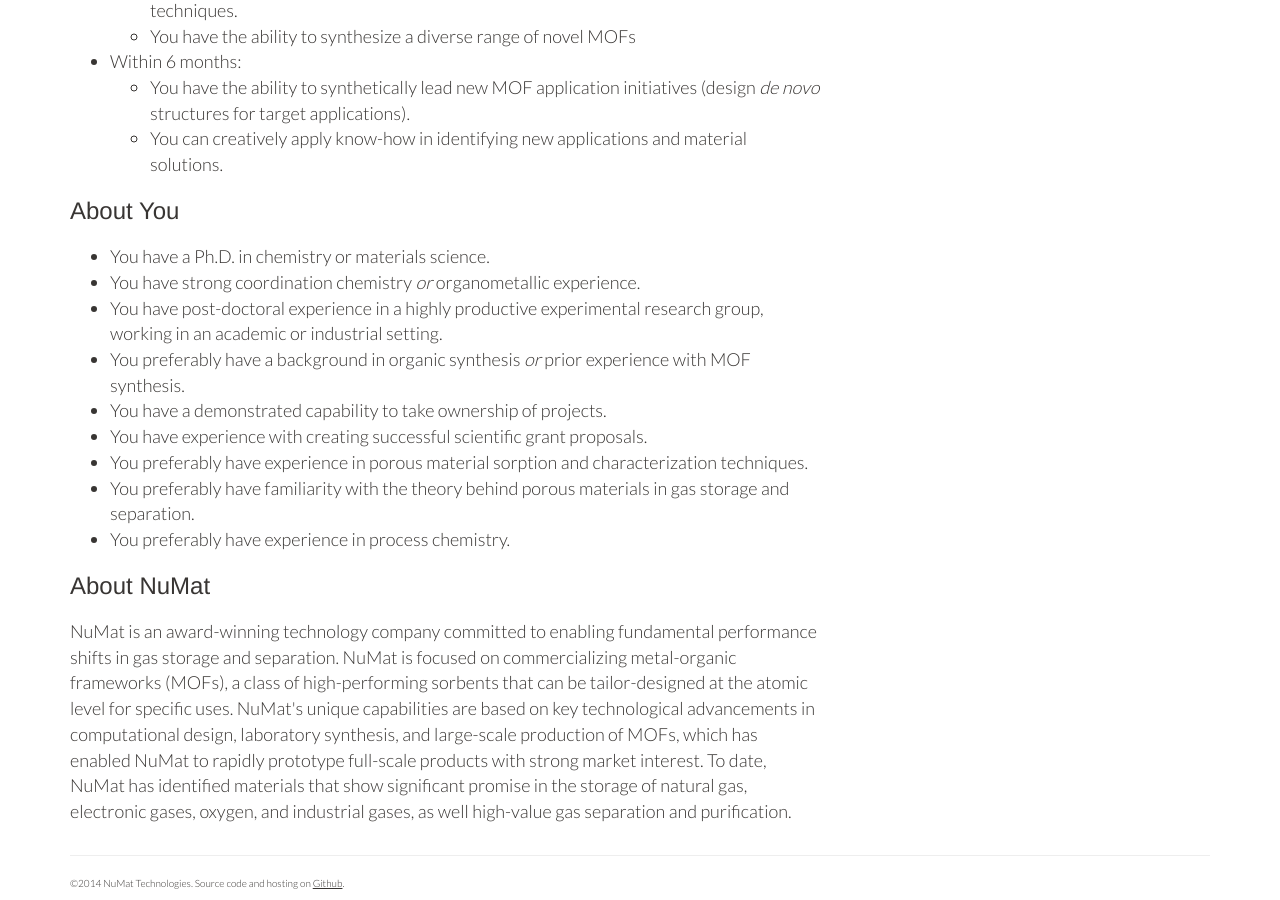
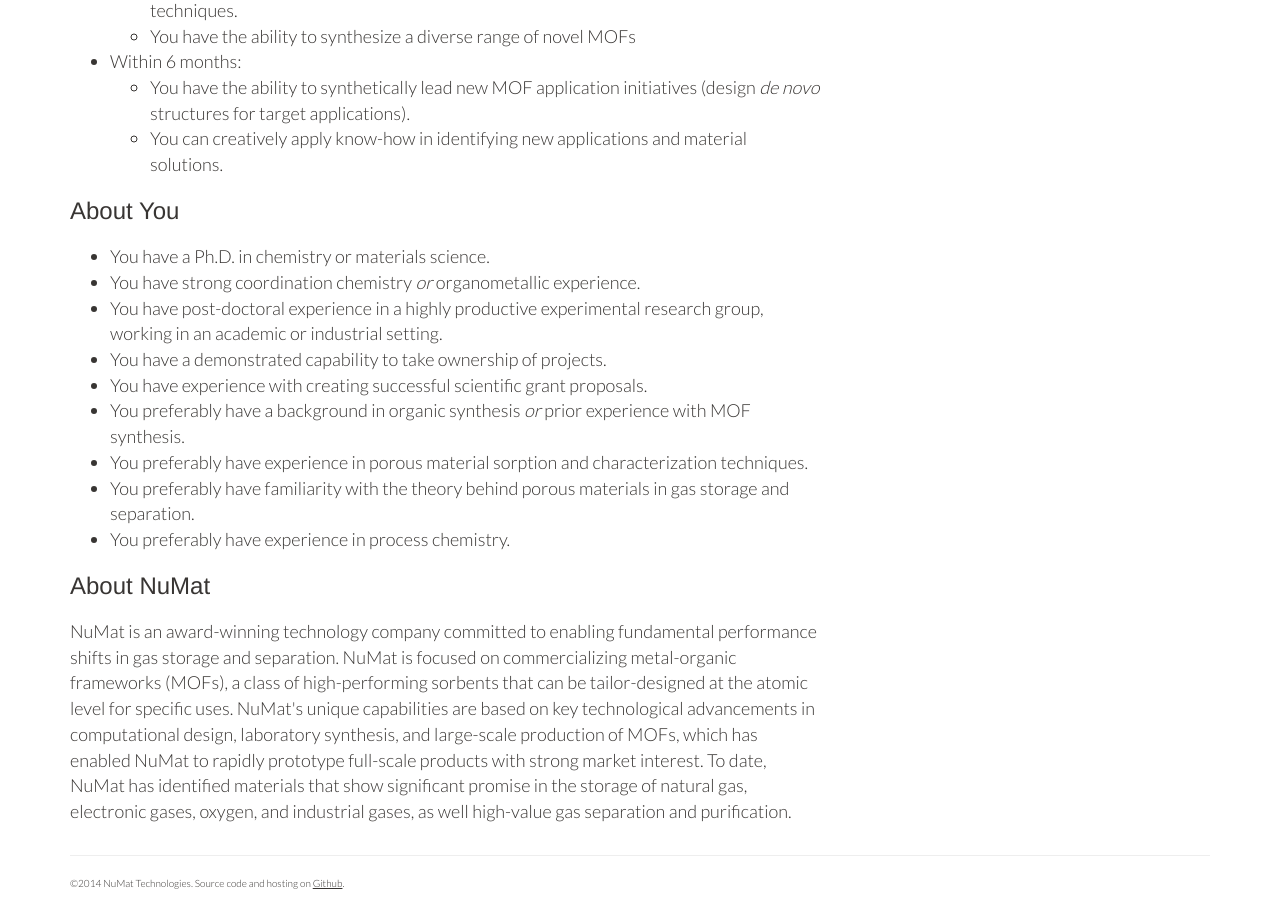
Before and after one commit to numat/numat.github.io, a Jekyll site: the page built from jobs/senior_chemist.md, in a window 1280 px wide and 900 px high, scrolled down 952 px. Built offline with Jekyll 4.4.1, drawn with Linux system fonts in a browser that asks for light colours.

```diff
--- a/jobs/senior_chemist.md
+++ b/jobs/senior_chemist.md
@@ -53,10 +53,10 @@ cultures as a leader, mentor, and follower.
 * You have strong coordination chemistry _or_ organometallic experience.
 * You have post-doctoral experience in a highly productive experimental research group,
   working in an academic or industrial setting.
+* You have a demonstrated capability to take ownership of projects.
+* You have experience with creating successful scientific grant proposals.
 * You preferably have a background in organic synthesis _or_ prior experience with
   MOF synthesis.
-* You have a demonstrated capability to take ownership of projects.
-* You have experience with creating successful scientific grant proposals.
 * You preferably have experience in porous material sorption and characterization
   techniques.
 * You preferably have familiarity with the theory behind porous materials in gas
```
